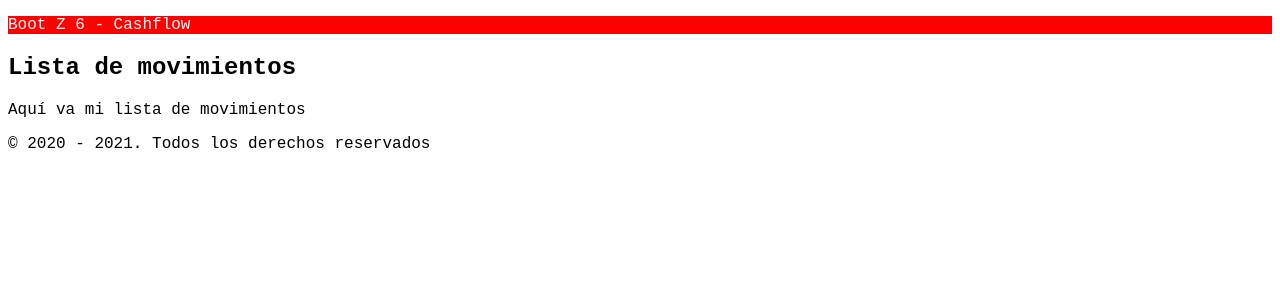
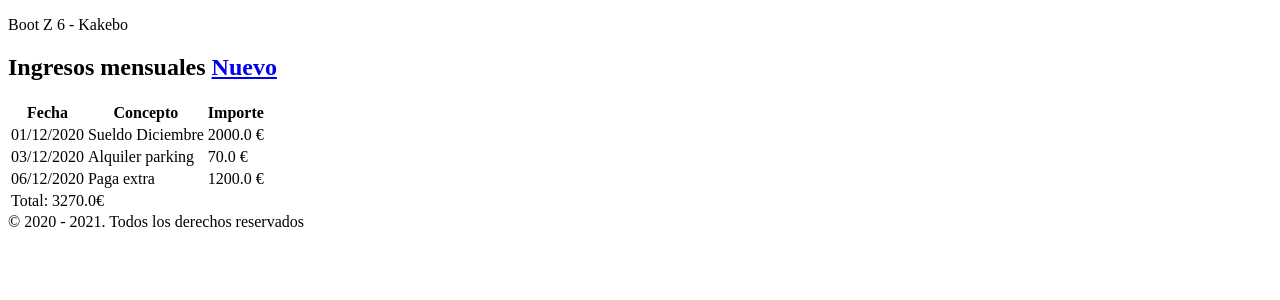
Before and after one commit to evil-wombat/flask_movements, a Flask app: page / in a window 1280 px wide. Shown: the top 300 px of the page. Run offline with Flask 2, Linux system fonts and the light colour scheme.

Commit message:
Clase jueves

```diff
--- /dev/null
+++ b/movements/data/Database.csv
@@ -0,0 +1,3 @@
+01/12/2020, Sueldo Diciembre, 2000.0
+03/12/2020, Alquiler parking, 70.0
+06/12/2020, Paga extra, 1200.0
--- a/movements/templates/base.html
+++ b/movements/templates/base.html
@@ -3,22 +3,11 @@
     <head>
         <meta charset="UTF-8">
         <meta name="viewport" content="width=device-width, initial-scale=1.0">
-        <title>Movimientos - {% block title%}{% endblock %}</title>
-        <style>
-            * {
-                font-family: 'Courier New', Courier, monospace;
-            }
-
-            header {
-                color: white;
-                background-color: red;
-                font-family: sans-serif;
-            }
-        </style>
+        <title> KAKEBO - {% block title%}{% endblock %}</title>
     </head>
     <body>
         <header>
-                <p>Boot Z 6 - Cashflow</p>
+                <p>Boot Z 6 - Kakebo</p>
         </header>
 
         <section>
--- a/movements/templates/movement_list.html
+++ b/movements/templates/movement_list.html
@@ -1,8 +1,24 @@
 {% extends 'base.html' %}
 
-{% block title %} lista {% endblock%}
+{% block title %} Romanos {% endblock%}
 
 {% block content %}
-            <h1>Lista de movimientos</h1>
-            <p>Aquí va mi lista de movimientos</p>
+    <h1>Ingresos mensuales <a href="creaalta">Nuevo</a></h1>
+    <table>
+        <tr>
+            <th>Fecha</th>
+            <th>Concepto</th>
+            <th>Importe</th>
+        </tr>
+    {% for registro in datos %}
+        <tr>
+            <td>{{ registro[0] }}</td>
+            <td>{{ registro[1] }}</td>
+            <td>{{ registro[2] }}€</td>
+        </tr>
+    {% endfor %}
+        <tr>
+            <td colspan='3'>Total: {{ total }}€</td>
+        </tr>
+    </table>
 {% endblock %}
--- a/movements/views.py
+++ b/movements/views.py
@@ -1,6 +1,20 @@
 from movements import app
 from flask import render_template
+import csv
 
 @app.route('/')
-def lista_movimientos ():
-   return render_template ('movement_list.html', miTexto='Ya veremos si hay movimientos')
+def lista_ingresos ():
+   fIngresos = open ('movements/data/database.csv', 'r')
+   csvReader= csv.reader(fIngresos, delimiter=',', quotechar= '"')
+   ingresos = list (csvReader)
+   suma = 0
+   for ingreso in ingresos:
+      suma += float(ingreso[2])
+
+   print (ingresos)
+
+   return render_template ('movement_list.html', datos=ingresos, total = suma)
+
+@app.route('/creaalta')
+def algo ():
+  return 'Aquí ira algo'
--- a/requirements.txt
+++ b/requirements.txt
@@ -3,4 +3,5 @@ Flask==1.1.2
 itsdangerous==1.1.0
 Jinja2==2.11.2
 MarkupSafe==1.1.1
+python-dotenv==0.15.0
 Werkzeug==1.0.1
```
Also changed, not shown: 1 other file.
